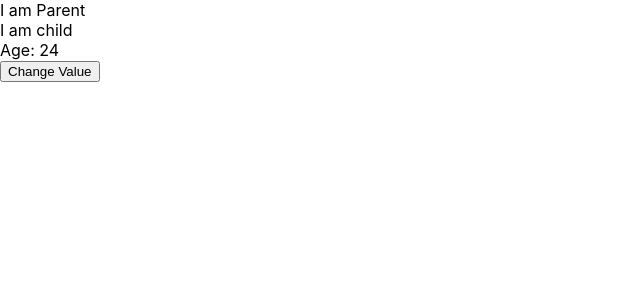
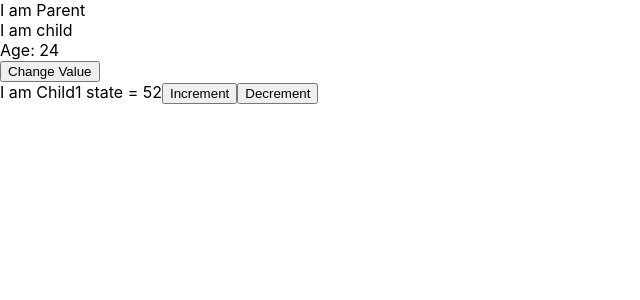
Before and after one commit to ajfreelancer/demo-usecontext, a React (Create React App) app: page / in a window 1280 px wide. Shown: the top 300 px of the page, without its empty margins (0-640 px from the left). Built offline with nearby package versions, Linux system fonts and the light colour scheme.

Commit message:
created Child1
implemented a basic reducer in Child1

```diff
--- /dev/null
+++ b/src/Child1.js
@@ -0,0 +1,23 @@
+import React, { useReducer } from 'react'
+import numberReducer from './numberReducer';
+
+function Child1() {
+
+    const [state, changeState] = useReducer(numberReducer, 52)
+
+    return (
+        <div>
+            I am Child1 state = {state}
+            <button
+                onClick = { () => changeState( {type: "INCREMENT", val: 10} )}>
+                Increment
+            </button>
+            <button
+                onClick = { () => changeState( {type: "DECREMENT", val: 5} )}>
+                Decrement
+            </button>
+        </div>
+    )
+}
+
+export default Child1
--- a/src/Parent.js
+++ b/src/Parent.js
@@ -1,11 +1,13 @@
 import React from 'react'
 import Child from './Child'
+import Child1 from './Child1'
 
 function Parent() {
     return (
         <div>
             I am Parent
             <Child/>
+            <Child1/>
         </div>
     )
 }
--- /dev/null
+++ b/src/numberReducer.js
@@ -0,0 +1,12 @@
+const numberReducer = (state, action) => {
+    switch(action.type){
+        case 'INCREMENT':
+            return state + action.val;
+        case 'DECREMENT':
+            return state - action.val;
+        default:
+            return state
+    }
+}
+
+export default numberReducer;
```
